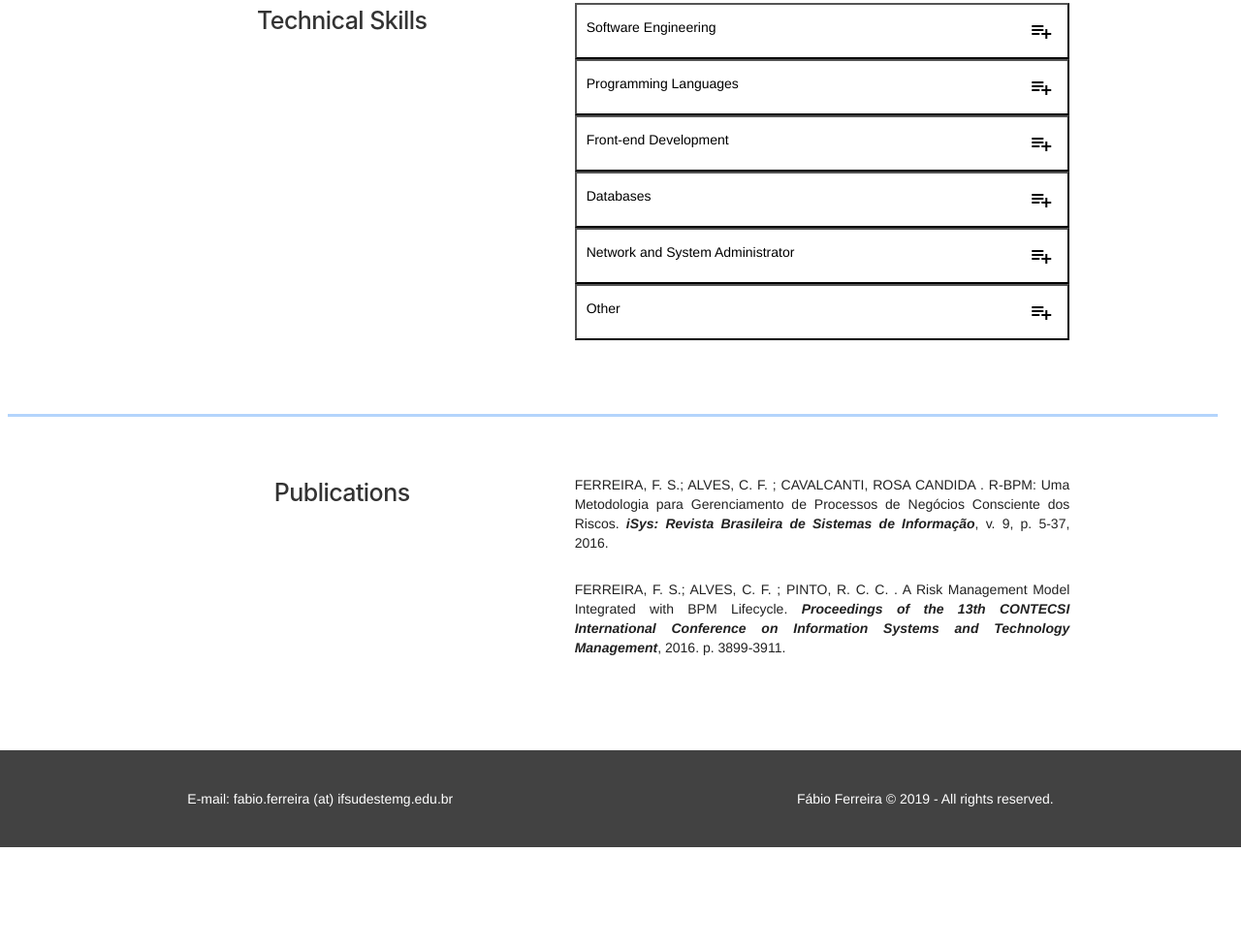
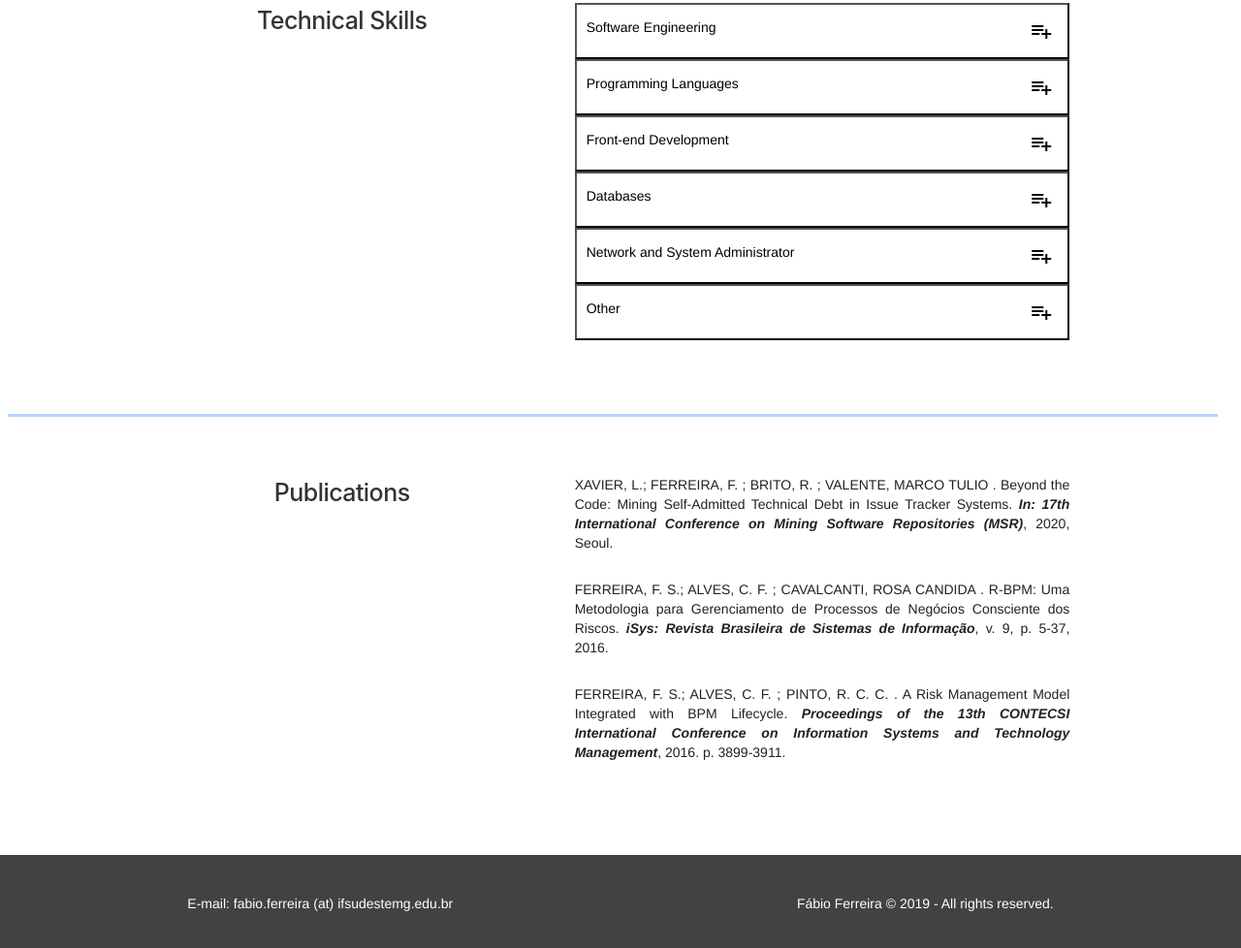
Before and after one commit to fabiosferreira/fabiosferreira.github.io, a plain HTML site: page index.html in a window 1280 px wide. Shown: the part 1565-2543 px from the top of the page at 97% size. Before the commit the page ends 2439 px from the top, so only its background shows below. Drawn offline with Linux system fonts and the light colour scheme.

Commit message:
Adding publication

```diff
--- a/index.html
+++ b/index.html
@@ -408,6 +408,9 @@
 
 					<div class="publications mdl-cell--5-col mdl-cell--7-col-tablet mdl-cell--4-col-phone">
 						<div class="publication wow fadeInUp" data-wow-iteration="1">
+						XAVIER, L.; FERREIRA, F. ; BRITO, R. ; VALENTE, MARCO TULIO . Beyond the Code: Mining Self-Admitted Technical Debt in Issue Tracker Systems. <b><i>In: 17th International Conference on Mining Software Repositories (MSR)</i></b>, 2020, Seoul.
+						</div>
+						<div class="publication wow fadeInUp" data-wow-iteration="1">
 							FERREIRA, F. S.; ALVES, C. F. ; CAVALCANTI, ROSA CANDIDA . R-BPM: Uma Metodologia para Gerenciamento de Processos de Negócios Consciente dos Riscos. <b><i>iSys: Revista Brasileira de Sistemas de Informação</i></b>, v. 9, p. 5-37, 2016.
 						</div>
 						<div class="publication wow fadeInUp" data-wow-iteration="1">
```
